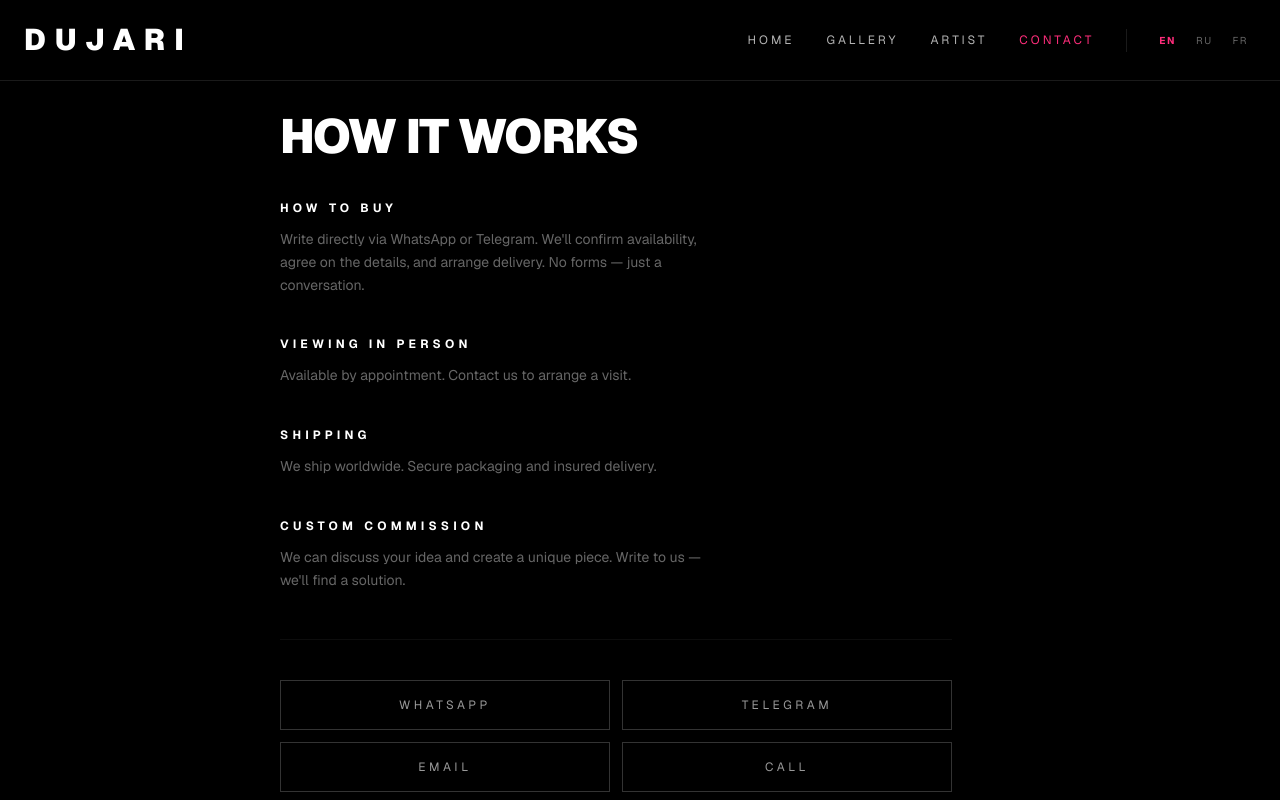
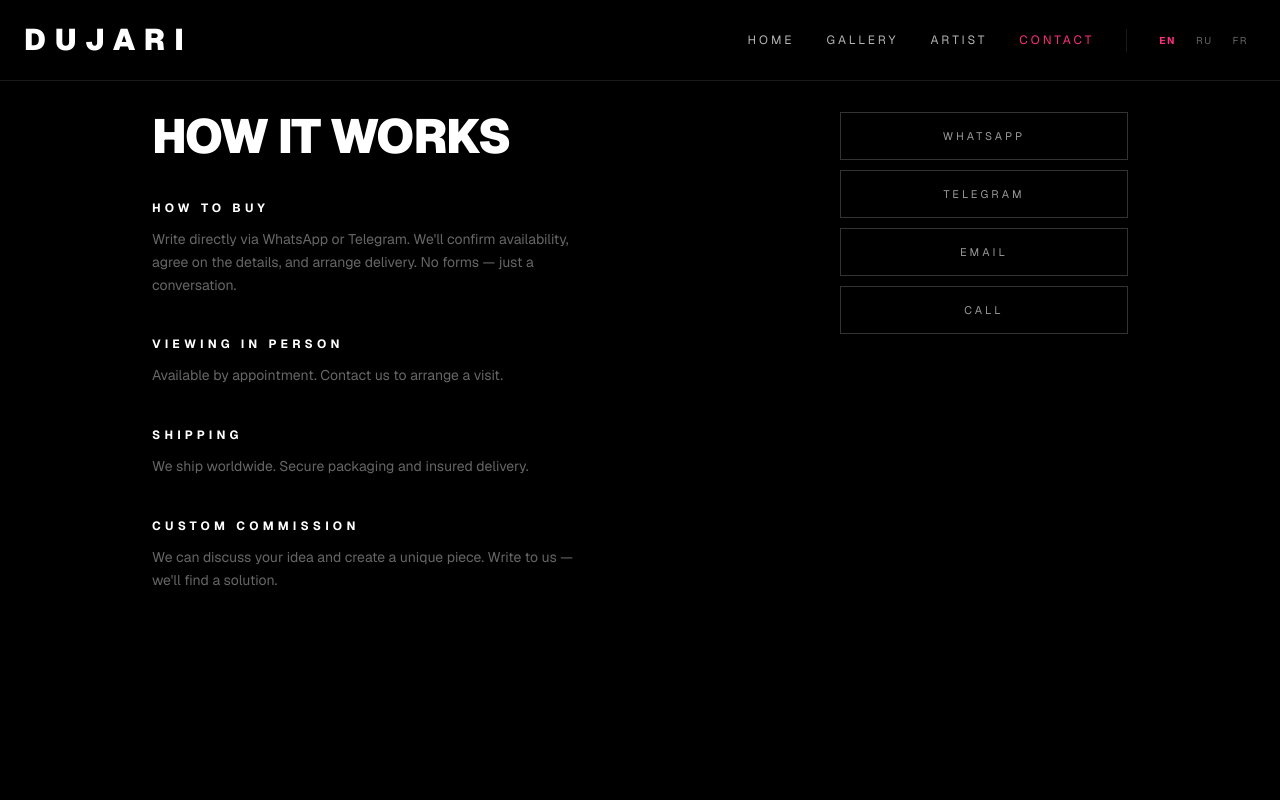
Before and after one commit to genfreemix/dujari, a Next.js app: page /contact in a window 1280 px wide. Shown: the top 800 px of the page. Built offline with nearby package versions, Linux system fonts and the light colour scheme.

Commit message:
fix: move contact CTA buttons into right column

```diff
--- a/src/app/contact/page.tsx
+++ b/src/app/contact/page.tsx
@@ -20,8 +20,9 @@ export default function ContactPage() {
   return (
     <div className="pt-14 md:pt-16 bg-black min-h-screen">
       <section className="pt-10 pb-20 md:pt-12 md:pb-28">
-        <div className="max-w-3xl mx-auto px-6">
-          <div>
+        <div className="max-w-5xl mx-auto px-6">
+          <div className="md:grid md:grid-cols-[minmax(0,1fr)_18rem] md:gap-12 lg:gap-16 md:items-start">
+            <div>
             <h1 className="text-white text-3xl md:text-5xl font-black tracking-tight uppercase mb-10">
               {t("contact.how_title")}
             </h1>
@@ -35,13 +36,14 @@ export default function ContactPage() {
                 </div>
               ))}
             </div>
+            </div>
 
-            <div className="mt-12 pt-10 border-t border-white/5 grid grid-cols-1 sm:grid-cols-2 gap-3 max-w-2xl">
+            <div className="mt-12 pt-10 border-t border-white/5 grid grid-cols-1 gap-2.5 md:mt-0 md:pt-0 md:border-t-0 md:self-start">
               <a
                 href={whatsappUrl}
                 target="_blank"
                 rel="noopener noreferrer"
-                className="inline-flex items-center justify-center gap-2 border border-white/20 text-white/60 text-xs tracking-[0.3em] uppercase px-8 py-4 hover:border-[#25D366]/50 hover:text-white transition-all duration-300"
+                className="inline-flex min-h-12 items-center justify-center gap-2 border border-white/20 text-white/60 text-[11px] tracking-[0.28em] uppercase px-6 py-3.5 hover:border-[#25D366]/50 hover:text-white transition-all duration-300"
               >
                 WhatsApp
               </a>
@@ -49,19 +51,19 @@ export default function ContactPage() {
                 href={telegramUrl}
                 target="_blank"
                 rel="noopener noreferrer"
-                className="inline-flex items-center justify-center gap-2 border border-white/20 text-white/60 text-xs tracking-[0.3em] uppercase px-8 py-4 hover:border-[#2AABEE]/50 hover:text-white transition-all duration-300"
+                className="inline-flex min-h-12 items-center justify-center gap-2 border border-white/20 text-white/60 text-[11px] tracking-[0.28em] uppercase px-6 py-3.5 hover:border-[#2AABEE]/50 hover:text-white transition-all duration-300"
               >
                 Telegram
               </a>
               <a
                 href={mailUrl}
-                className="inline-flex items-center justify-center gap-2 border border-white/20 text-white/60 text-xs tracking-[0.3em] uppercase px-8 py-4 hover:border-white/35 hover:text-white transition-all duration-300"
+                className="inline-flex min-h-12 items-center justify-center gap-2 border border-white/20 text-white/60 text-[11px] tracking-[0.28em] uppercase px-6 py-3.5 hover:border-white/35 hover:text-white transition-all duration-300"
               >
                 {t("inquiry.email")}
               </a>
               <a
                 href={phoneUrl}
-                className="inline-flex items-center justify-center gap-2 border border-white/20 text-white/60 text-xs tracking-[0.3em] uppercase px-8 py-4 hover:border-white/35 hover:text-white transition-all duration-300"
+                className="inline-flex min-h-12 items-center justify-center gap-2 border border-white/20 text-white/60 text-[11px] tracking-[0.28em] uppercase px-6 py-3.5 hover:border-white/35 hover:text-white transition-all duration-300"
               >
                 {t("inquiry.call")}
               </a>
```
